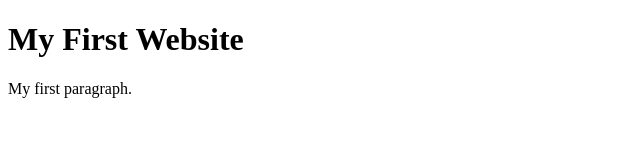
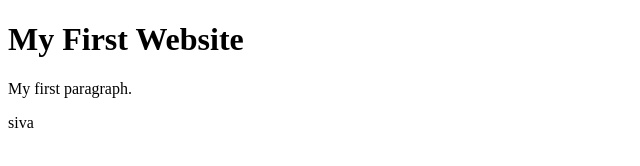
Before and after one commit to sivaleela96/codersrank-practice, a website: page index.html in a window 1280 px wide. Shown: the full height of the page, 0-640 px from the left. Drawn offline with Linux system fonts and the light colour scheme.

Commit message:
1 file modified

```diff
--- a/index.html
+++ b/index.html
@@ -7,6 +7,6 @@
 
     <h1>My First Website</h1>
     <p>My first paragraph.</p>
-
+    <p>siva</p>
   </body>
 </html>
```
